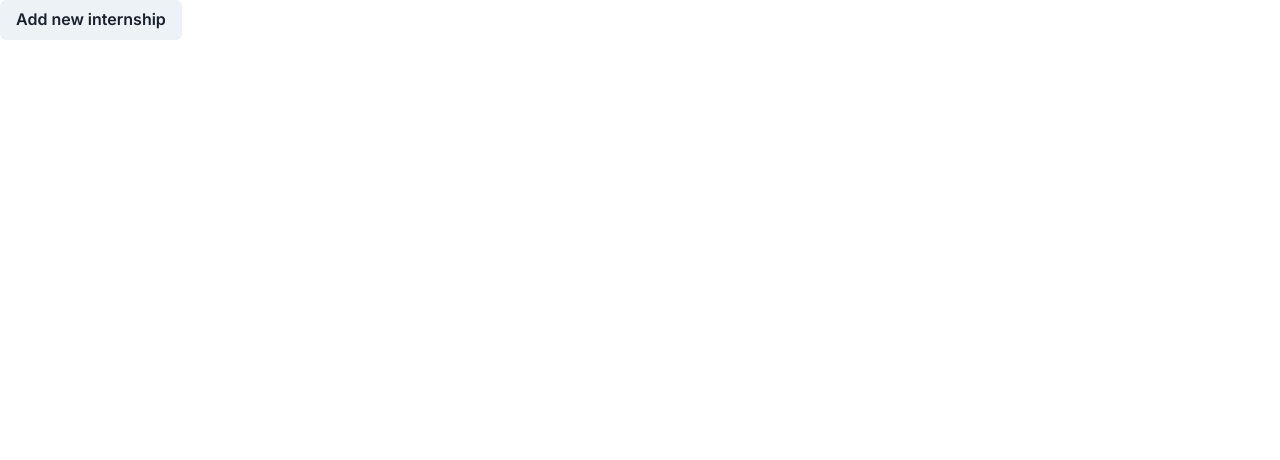
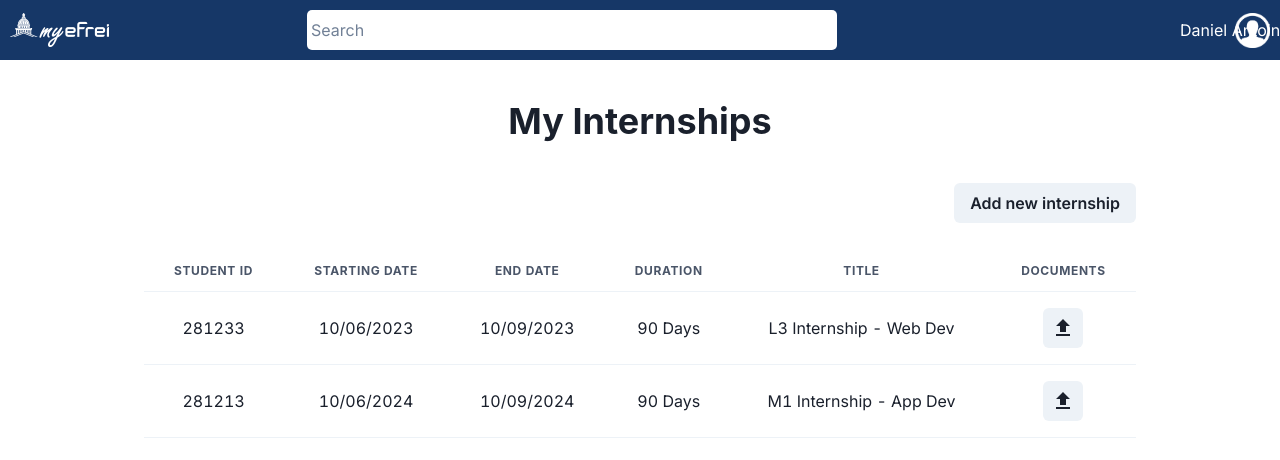
Before and after one commit to Capybara-Front/capybara-web, a Next.js app: page / in a window 1280 px wide. Shown: the top 460 px of the page. Built offline with nearby package versions, Linux system fonts and the light colour scheme.

Commit message:
MyInternships table

```diff
--- a/package.json
+++ b/package.json
@@ -9,6 +9,7 @@
     "lint": "next lint"
   },
   "dependencies": {
+    "@chakra-ui/icons": "^2.1.1",
     "@chakra-ui/next-js": "^2.2.0",
     "@chakra-ui/react": "^2.8.2",
     "@emotion/react": "^11.11.3",
@@ -20,6 +21,7 @@
     "react": "^18",
     "react-dom": "^18",
     "react-hook-form": "^7.49.3",
+    "react-icons": "^5.0.1",
     "use-debounce": "^10.0.0",
     "zod": "^3.22.4"
   },
--- a/src/app/add/layout.tsx
+++ b/src/app/add/layout.tsx
@@ -1,4 +1,6 @@
 import { Container } from '@chakra-ui/react';
+
 export default function Layout({ children }: { children: React.ReactNode }) {
+
 	return <Container>{children}</Container>;
 }
--- a/src/app/globals.css
+++ b/src/app/globals.css
@@ -0,0 +1,41 @@
+/* styles.css or your preferred styling method */
+
+nav {
+    display: flex;
+    justify-content: space-between;
+    align-items: center;
+    padding: 10px;
+    background-color: rgb(22, 55, 103);
+    color: white;
+}
+
+.search-bar-input{
+    width:530px;
+    height:40px;
+    border-radius: 5px;
+}
+
+.search-bar{
+    margin-left: -10%;
+    width:550px;
+    height:40px;
+}
+
+.user-name{
+    margin-right: -30%;
+}
+
+.add-internship-button{
+    float: right;
+    margin-top: 5%;
+    margin-right: 1%;
+}
+
+.page-title{
+    text-align: center;
+    margin-top: 5%;
+}
+
+.table-header{
+    text-align: "center";
+}
--- a/src/app/page.tsx
+++ b/src/app/page.tsx
@@ -1,12 +1,24 @@
-import { Button } from '@chakra-ui/react';
+import InternshipsTable from '@/components/internships-table';
+import Navbar from '@/components/navbar';
+import { Heading,Button, Container, Flex, Stack } from '@chakra-ui/react';
 import Link from 'next/link';
 
 export default function Home() {
+	const currentUser = 'Your Name';
 	return (
 		<main>
-			<Button as={Link} href="/add">
-				Add new internship
-			</Button>
+			<Navbar currentUser={currentUser} />
+			<Container maxWidth='5xl'>
+			<Heading size='xl' mb={10} mt={10} textAlign='center'>My Internships</Heading>
+			<Stack gap={7}>
+				<Flex justifyContent={'flex-end'}>
+				<Button as={Link} href="/add">
+					Add new internship
+				</Button>
+				</Flex>
+			<InternshipsTable/>
+			</Stack>
+			</Container>
 		</main>
 	);
 }
--- /dev/null
+++ b/src/components/internships-table.tsx
@@ -0,0 +1,52 @@
+import React from 'react';
+import {IconButton, Table, Tbody, Td, Th, Thead, Tr } from '@chakra-ui/react';
+import { MdFileUpload } from 'react-icons/md'
+
+const InternshipsTable = ({}) => {
+  return (
+      <Table size='md'>
+        <Thead>
+          <Tr>
+            <Th  style={{ textAlign: "center" }}>Student ID</Th>
+            <Th  style={{ textAlign: "center" }}>Starting Date</Th>
+            <Th  style={{ textAlign: "center" }}>End Date</Th>
+            <Th  style={{ textAlign: "center" }}>Duration</Th>
+            <Th  style={{ textAlign: "center" }}>Title</Th>
+            <Th  style={{ textAlign: "center" }}>Documents</Th>
+          </Tr>
+        </Thead>
+        <Tbody>
+          <Tr>
+            <Td style={{ textAlign: "center" }}>281233</Td>
+            <Td style={{ textAlign: "center" }}>10/06/2023</Td>
+            <Td style={{ textAlign: "center" }}>10/09/2023</Td>
+            <Td style={{ textAlign: "center" }}>90 Days</Td>
+            <Td style={{ textAlign: "center" }}>L3 Internship - Web Dev</Td>
+            <Td style={{ textAlign: "center" }}>
+              <IconButton
+              aria-label="expand row"
+              fontSize='2xl'
+              icon={<MdFileUpload/>}>
+              </IconButton>
+            </Td>
+          </Tr>
+          <Tr>
+            <Td style={{ textAlign: "center" }}>281213</Td>
+            <Td style={{ textAlign: "center" }}>10/06/2024</Td>
+            <Td style={{ textAlign: "center" }}>10/09/2024</Td>
+            <Td style={{ textAlign: "center" }}>90 Days</Td>
+            <Td style={{ textAlign: "center" }}>M1 Internship - App Dev</Td>
+            <Td style={{ textAlign: "center" }}>
+              <IconButton
+              aria-label="expand row"
+              fontSize='2xl'
+              icon={<MdFileUpload/>}>
+              </IconButton>
+            </Td>
+          </Tr>
+        </Tbody>
+      </Table>
+  );
+};
+
+export default InternshipsTable;
--- /dev/null
+++ b/src/components/navbar.tsx
@@ -0,0 +1,28 @@
+import React from 'react';
+import Image from 'next/image';
+import myEfrei from '../assets/myEfrei.png';
+import userProfile from '../assets/userProfile.png';
+
+const Navbar = ({ currentUser }) => {
+  return (
+    <nav className="navbar">
+      <div className="logo">
+        <Image src={myEfrei} alt="Website Logo" width={99} height={38}/>
+      </div>
+      <div className="search-bar">
+        {/* Add your search bar component here */}
+        <input className="search-bar-input" type="text" placeholder=" Search" />
+      </div>
+      <div className="user-name">
+        {/* <span>{currentUser.name}</span> */}
+         <span>Daniel Antoine</span>
+      </div>
+      <div className="user-profile">
+        <Image src={userProfile} alt="User Profile" width={35} height={30} />
+      </div>
+
+    </nav>
+  );
+};
+
+export default Navbar;
```
Also changed, not shown: src/assets/myEfrei.png (added), src/assets/userProfile.png (added).
